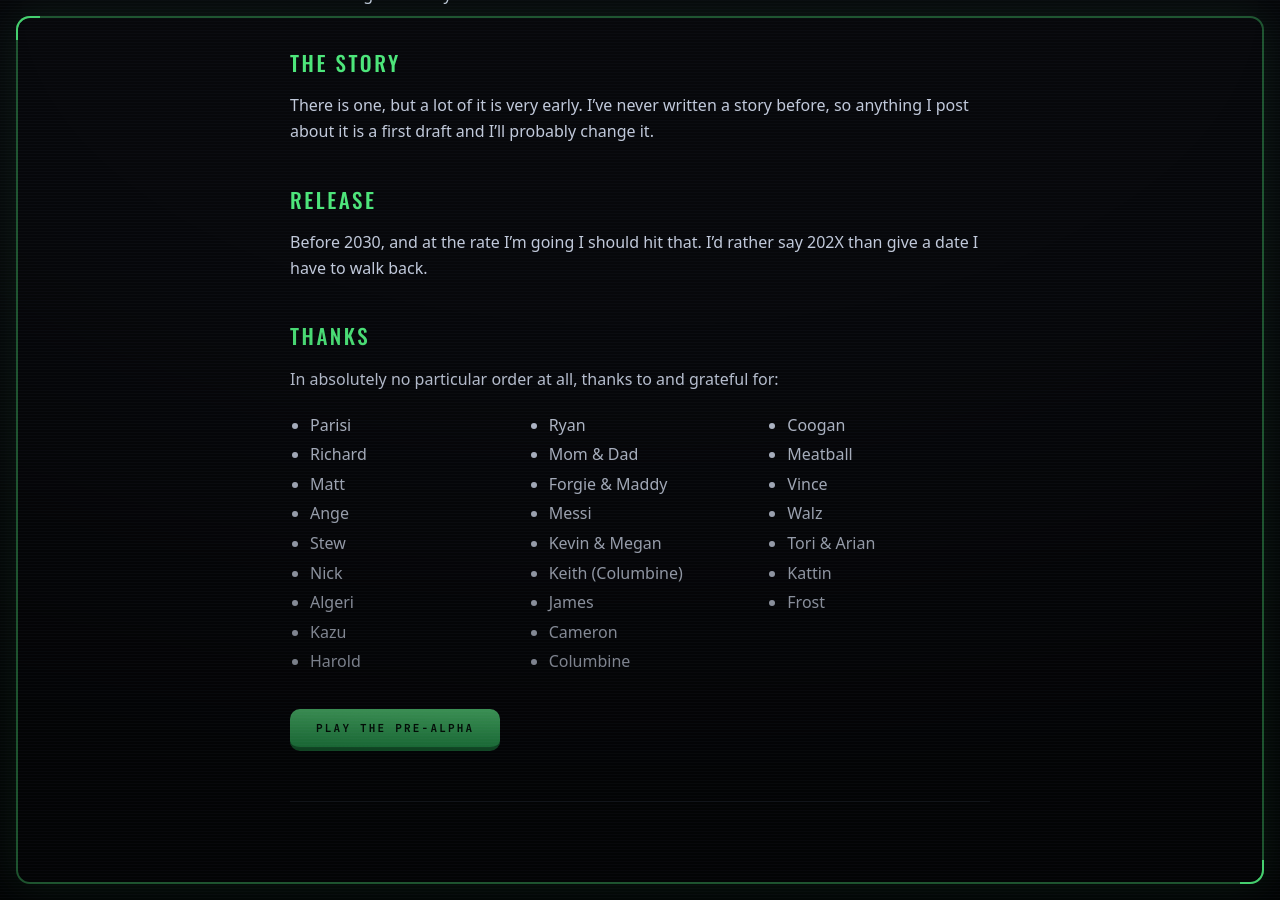
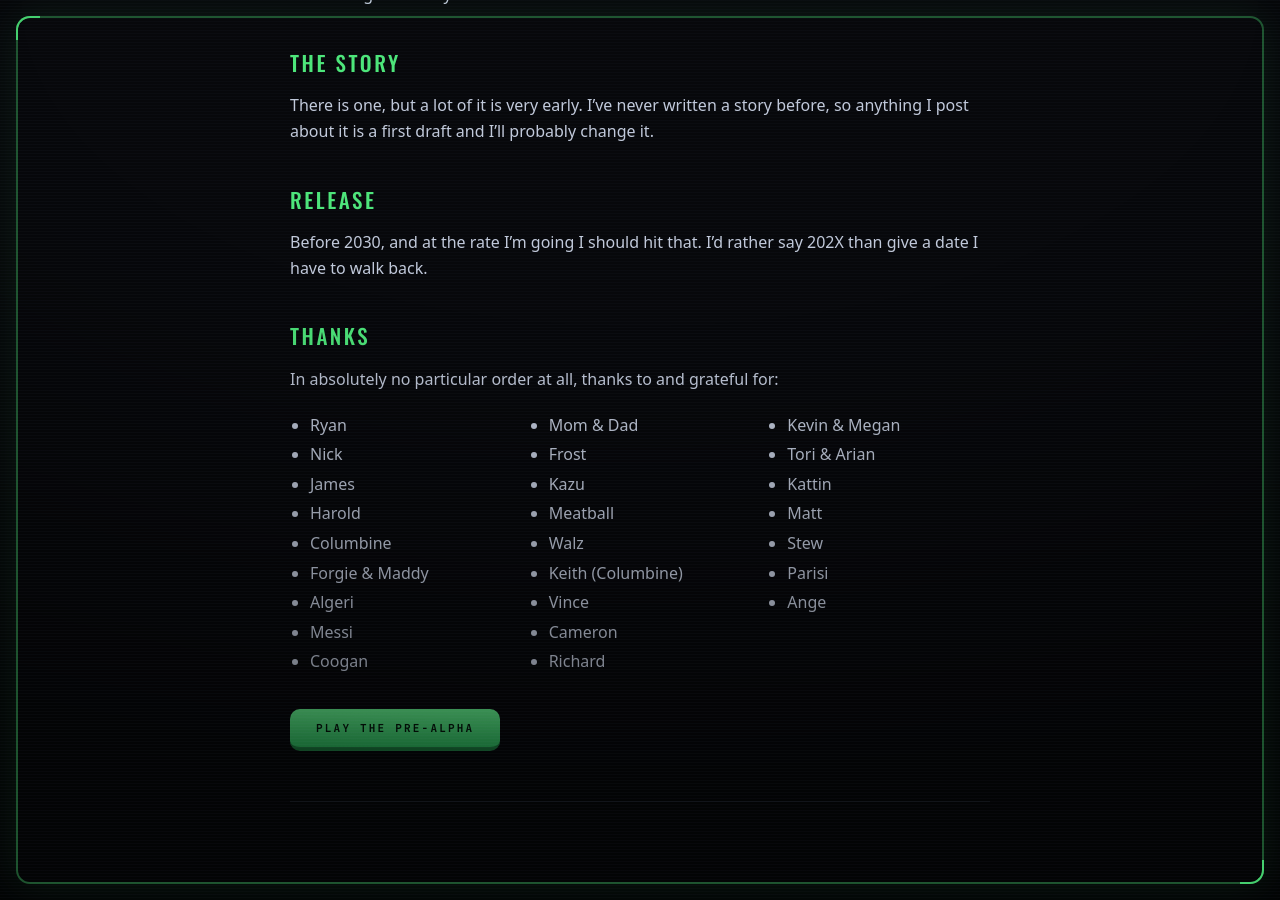
Before and after one commit to WhitleyStriber/drith.github.io, a Jekyll site: the page built from _posts/2026-08-01-drith-an-introduction.md, in a window 1280 px wide and 900 px high, scrolled down 2340 px. Built offline with Jekyll 4.4.1, drawn with Linux system fonts in a browser that asks for light colours.

```diff
--- a/_posts/2026-08-01-drith-an-introduction.md
+++ b/_posts/2026-08-01-drith-an-introduction.md
@@ -108,29 +108,29 @@ than give a date I have to walk back.
 In absolutely no particular order at all, thanks to and grateful for:
 
 <ul class="thanks">
+  <li>Vince</li>
+  <li>Columbine</li>
+  <li>Kattin</li>
+  <li>Kazu</li>
+  <li>Coogan</li>
+  <li>Forgie &amp; Maddy</li>
+  <li>Ryan</li>
+  <li>Ange</li>
+  <li>Richard</li>
+  <li>Algeri</li>
+  <li>Kevin &amp; Megan</li>
+  <li>Walz</li>
+  <li>Stew</li>
+  <li>Messi</li>
+  <li>Keith (Columbine)</li>
+  <li>Tori &amp; Arian</li>
   <li>Parisi</li>
-  <li>Richard</li>
   <li>Matt</li>
-  <li>Ange</li>
-  <li>Stew</li>
+  <li>Cameron</li>
   <li>Nick</li>
-  <li>Algeri</li>
-  <li>Kazu</li>
+  <li>James</li>
+  <li>Frost</li>
+  <li>Mom &amp; Dad</li>
+  <li>Meatball</li>
   <li>Harold</li>
-  <li>Ryan</li>
-  <li>Mom &amp; Dad</li>
-  <li>Forgie &amp; Maddy</li>
-  <li>Messi</li>
-  <li>Kevin &amp; Megan</li>
-  <li>Keith (Columbine)</li>
-  <li>James</li>
-  <li>Cameron</li>
-  <li>Columbine</li>
-  <li>Coogan</li>
-  <li>Meatball</li>
-  <li>Vince</li>
-  <li>Walz</li>
-  <li>Tori &amp; Arian</li>
-  <li>Kattin</li>
-  <li>Frost</li>
 </ul>
--- a/assets/js/site.js
+++ b/assets/js/site.js
@@ -2,6 +2,19 @@
 
 (function () {
   'use strict';
+
+  /* Reshuffle the thanks list on every load, so "no particular order" is
+     actually true. Source order is already shuffled, so this degrades fine
+     with JS off. */
+  var thanks = document.querySelector('ul.thanks');
+  if (thanks) {
+    var items = Array.prototype.slice.call(thanks.children);
+    for (var i = items.length - 1; i > 0; i--) {
+      var j = Math.floor(Math.random() * (i + 1));
+      var tmp = items[i]; items[i] = items[j]; items[j] = tmp;
+    }
+    items.forEach(function (li) { thanks.appendChild(li); });
+  }
 
   var play = document.getElementById('play');
   var panel = document.getElementById('server');
```
